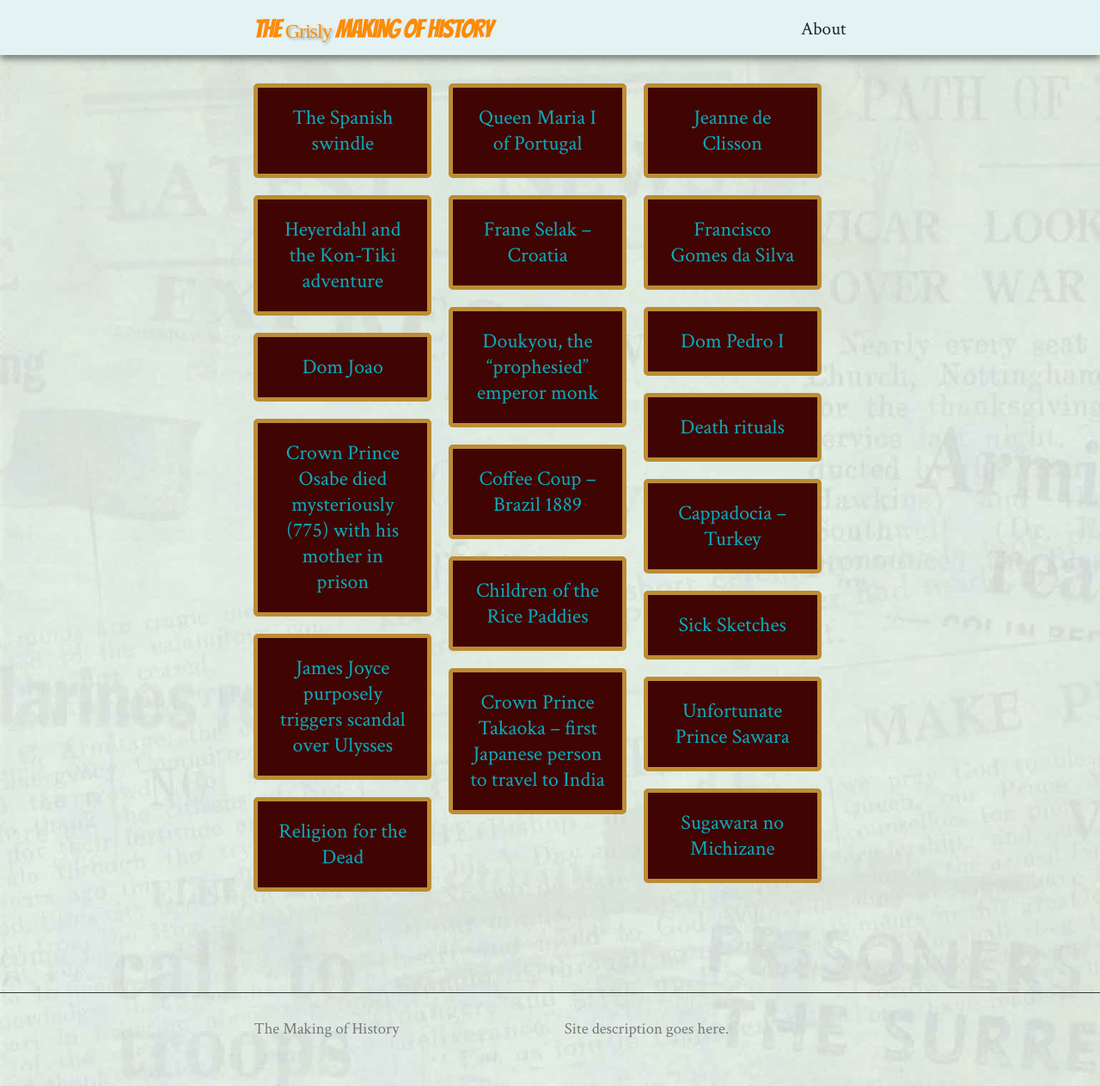
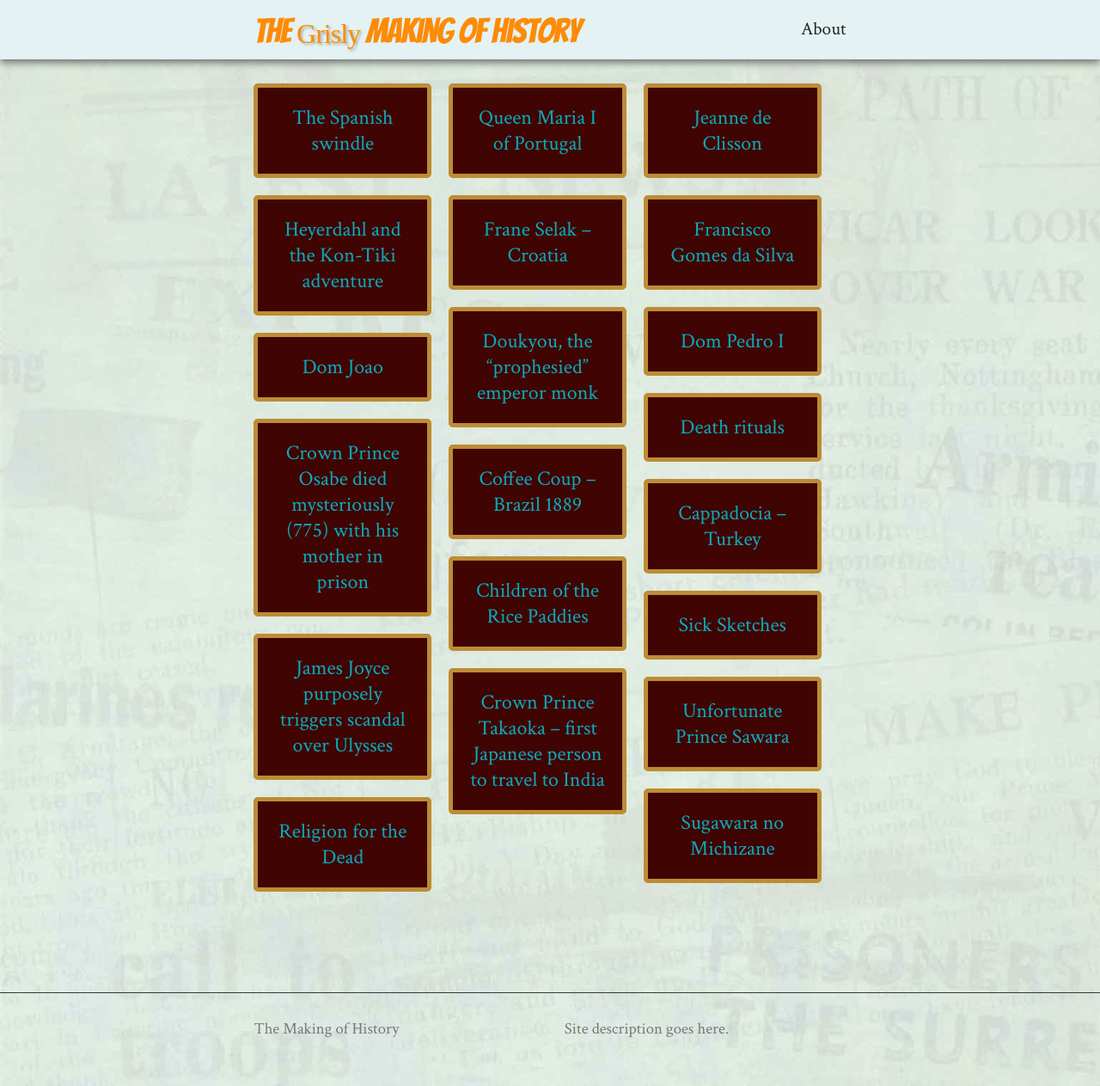
Before and after one commit to benadamstyles/making-of-history, a Jekyll site: the page built from index.html, in a window 1280 px wide and 1263 px high. Shown: the whole window at 86% size. Built offline with Jekyll 4.4.1, drawn with Linux system fonts in a browser that asks for light colours; nearby versions of some CDN libraries; some web fonts are replaced.

Commit message:
Enlarged header

```diff
--- a/_sass/_layout.scss
+++ b/_sass/_layout.scss
@@ -20,8 +20,8 @@
 
 .site-title {
     font-family: $header-font;
-    font-size: 30px;
-    line-height: 56px;
+    font-size: 40px;
+    line-height: 60px;
     letter-spacing: -1px;
     margin-bottom: 0;
     float: left;
```
